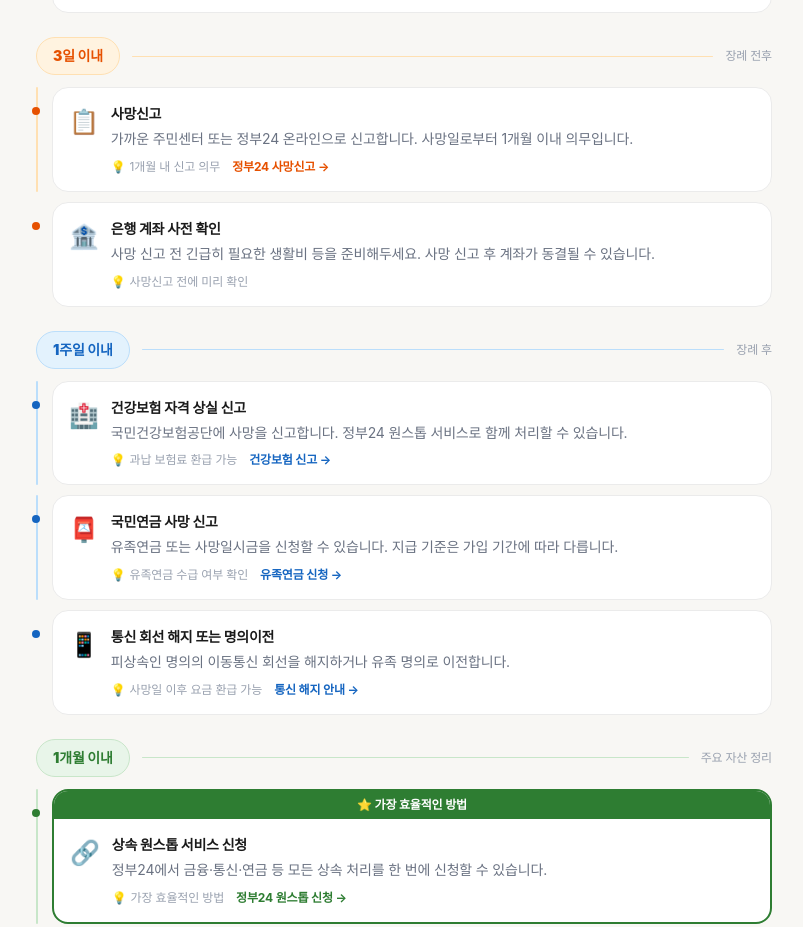
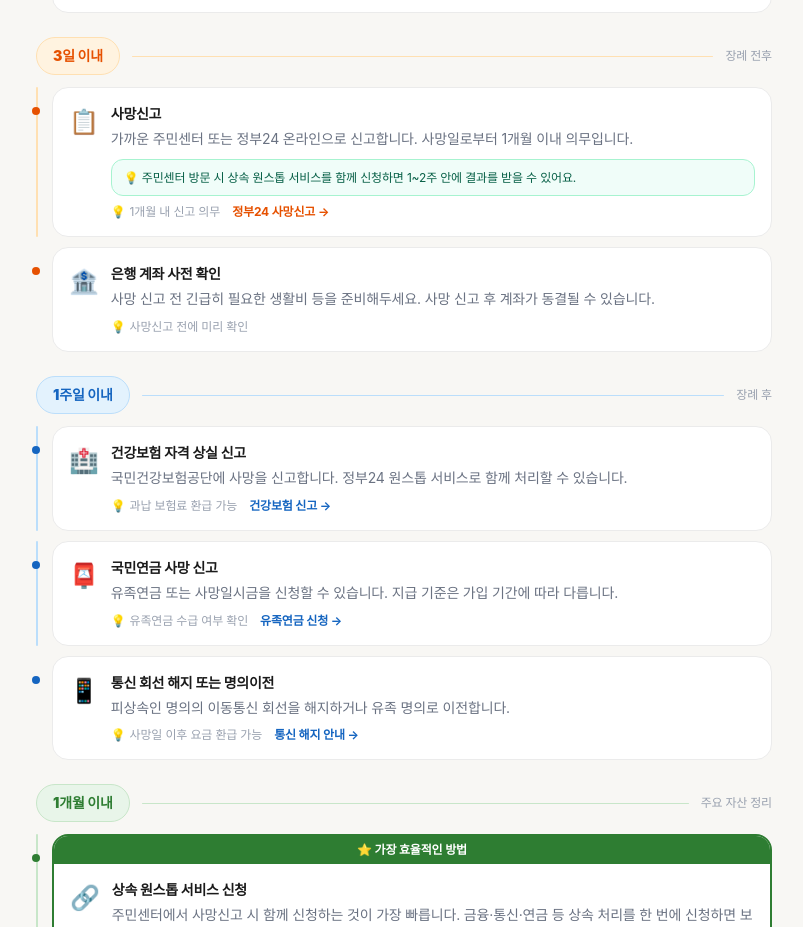
Before and after one commit to kokoroa201-art/itda, a Next.js app: page /guide in a window 1280 px wide. Shown: the part 585-1512 px from the top of the page, without its empty margins (236-1039 px from the left). Built offline with nearby package versions, Linux system fonts and the light colour scheme; a web font is replaced by a local one.

Commit message:
guide: 원스톱 서비스 사망신고 동시신청 안내 및 1-2주 소요 정보 반영

```diff
--- a/src/app/guide/page.jsx
+++ b/src/app/guide/page.jsx
@@ -36,6 +36,7 @@ const PHASES = [
         link: '/services/gov24',
         linkLabel: '정부24 사망신고',
         tip: '1개월 내 신고 의무',
+        extra: '💡 주민센터 방문 시 상속 원스톱 서비스를 함께 신청하면 1~2주 안에 결과를 받을 수 있어요.',
       },
       {
         emoji: '🏦',
@@ -88,10 +89,10 @@ const PHASES = [
       {
         emoji: '🔗',
         title: '상속 원스톱 서비스 신청',
-        body: '정부24에서 금융·통신·연금 등 모든 상속 처리를 한 번에 신청할 수 있습니다.',
+        body: '주민센터에서 사망신고 시 함께 신청하는 것이 가장 빠릅니다. 금융·통신·연금 등 상속 처리를 한 번에 신청하면 보통 1~2주 안에 결과를 받을 수 있습니다. 정부24 온라인으로도 신청 가능합니다.',
         link: '/services/gov24',
         linkLabel: '정부24 원스톱 신청',
-        tip: '가장 효율적인 방법',
+        tip: '사망신고와 동시 신청 시 가장 빠름',
         highlight: true,
       },
       {
@@ -233,6 +234,12 @@ export default function GuidePage() {
                             )}
                           </div>
                           <p className="text-sm text-gray-500 leading-relaxed mb-2">{step.body}</p>
+                          {step.extra && (
+                            <div className="mb-2 px-3 py-2 rounded-xl text-xs leading-relaxed"
+                              style={{ background: '#F0FDF9', color: '#065F46', border: '1px solid #A7F3D0' }}>
+                              {step.extra}
+                            </div>
+                          )}
                           <div className="flex items-center gap-3 flex-wrap">
                             {step.tip && (
                               <span className="text-xs text-gray-400 flex items-center gap-1">
```
